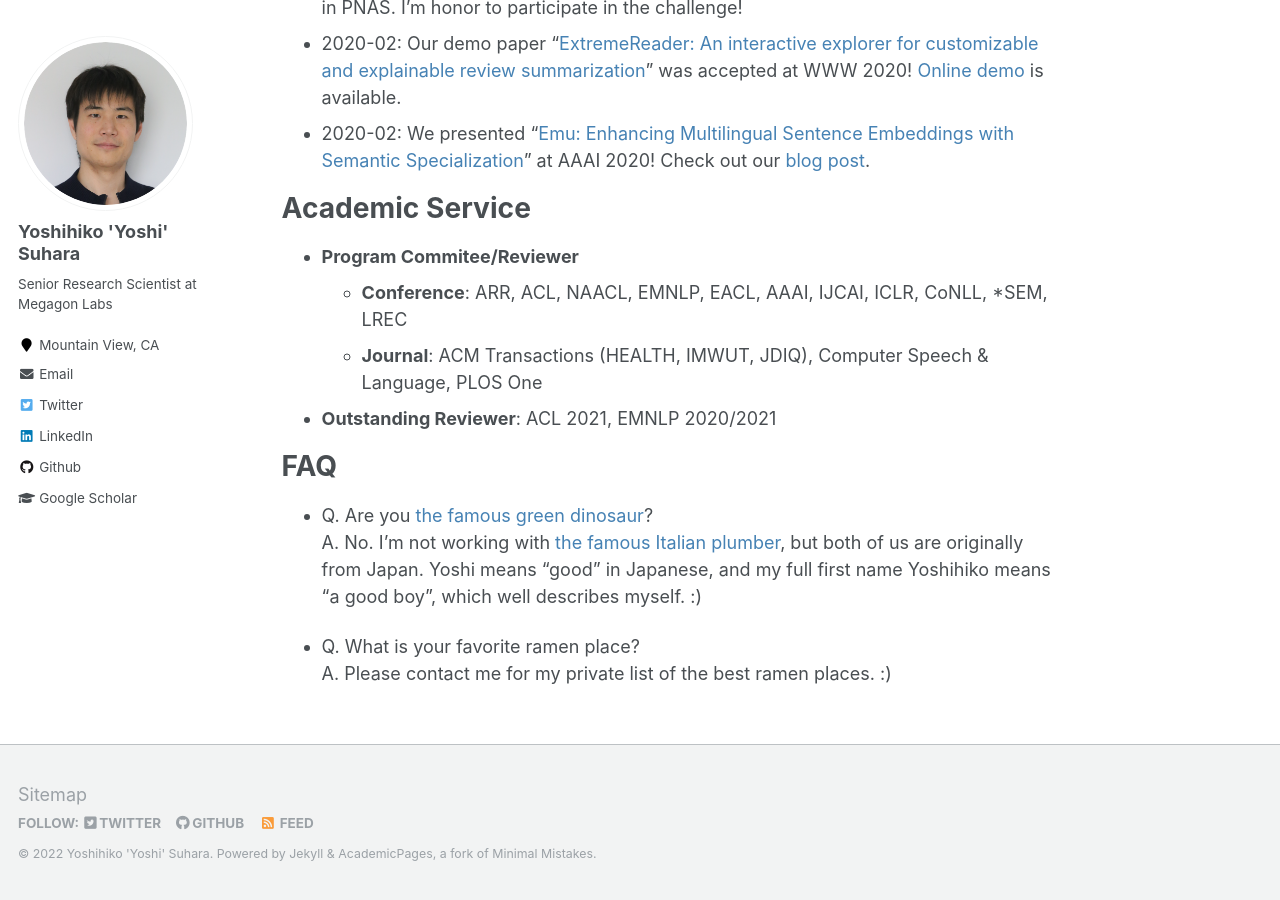
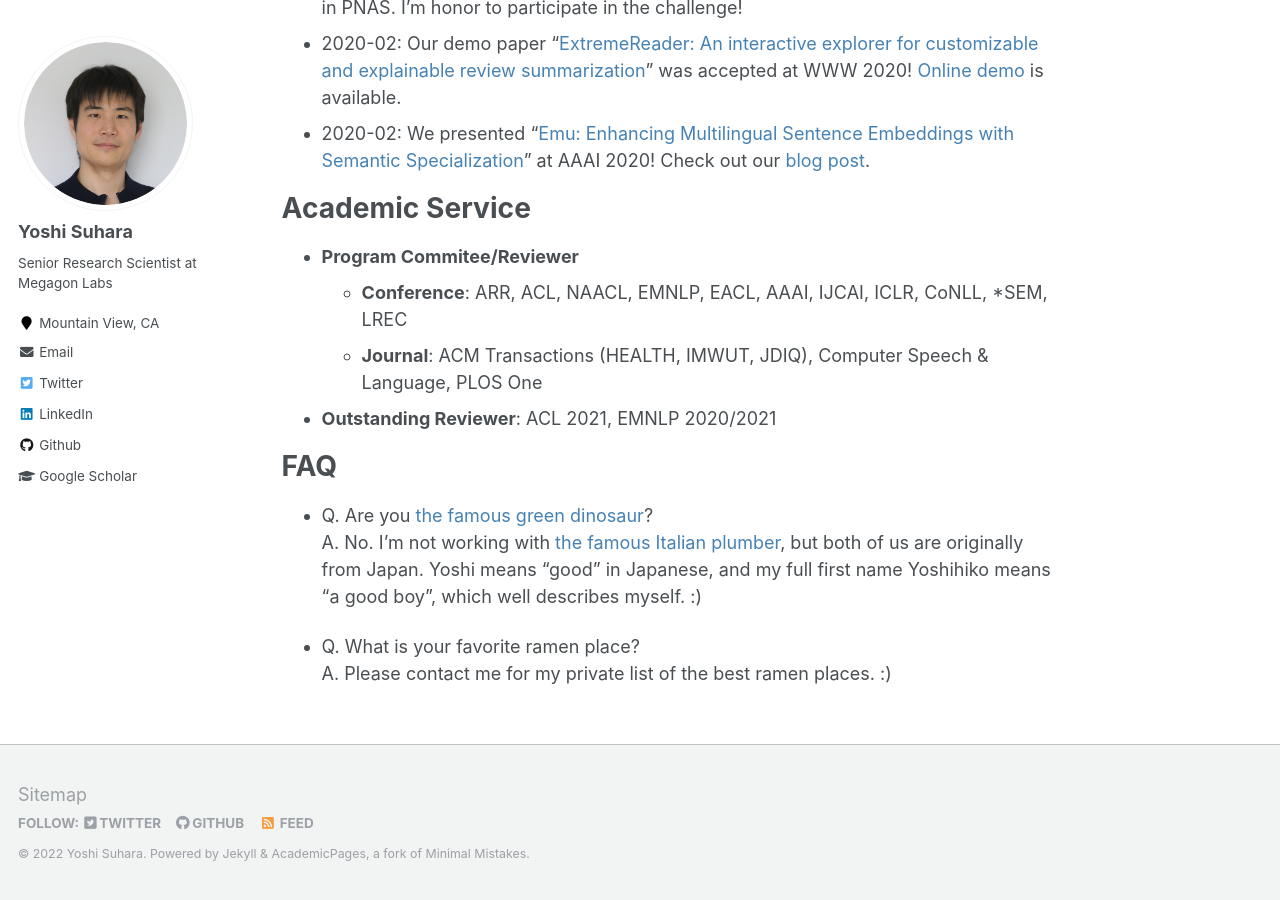
Before and after one commit to suhara/suhara.github.io, a Jekyll site: the page built from _pages/about.md, in a window 1280 px wide and 900 px high, scrolled down 1572 px. Built offline with Jekyll 4.4.1, drawn with Linux system fonts in a browser that asks for light colours; some of the changed text lies outside the part shown.

Commit message:
Update _config.yml

```diff
--- a/_config.yml
+++ b/_config.yml
@@ -7,9 +7,9 @@
 
 # Site Settings
 locale                   : "en-US"
-title                    : "Yoshihiko Suhara"
+title                    : "Yoshi Suhara"
 title_separator          : "-"
-name                     : &name "Yoshihiko 'Yoshi' Suhara"
+name                     : &name "Yoshi Suhara"
 description              : &description "Senior Research Scientist at Megagon Labs"
 url                      : https://suhara.github.io # the base hostname & protocol for your site e.g. "https://mmistakes.github.io"
 baseurl                  : "" # the subpath of your site, e.g. "/blog"
@@ -81,7 +81,7 @@
 
 # Site Author
 author:
-  name             : "Yoshihiko 'Yoshi' Suhara"
+  name             : "Yoshi Suhara"
   avatar           : "profile.png"
   bio              : "Senior Research Scientist at Megagon Labs"
   location         : "Mountain View, CA"
```
